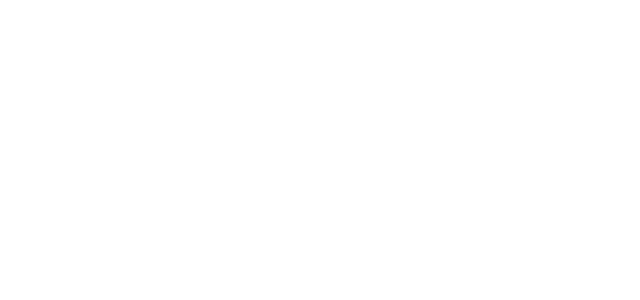
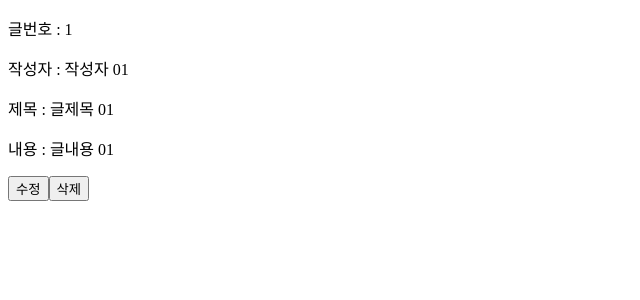
Before and after one commit to wknowpark797/vue2-clone-board, a Vue app in the folder vue-simple-crud/: page /detail/1 in a window 1280 px wide. Shown: the top 300 px of the page, without its empty margins (0-640 px from the left). Built offline with nearby package versions, Linux system fonts and the light colour scheme; the HTML template or start-up script is replaced by a standard one.

Commit message:
[ simple crud ] 상세 화면 추가

```diff
--- /dev/null
+++ b/vue-simple-crud/src/components/DetailComp.vue
@@ -0,0 +1,42 @@
+<template>
+    <div>
+        <p>글번호 : {{ detail.seq }}</p>
+        <p>작성자 : {{ detail.writer }}</p>
+        <p>제목 : {{ detail.title }}</p>
+        <p>내용 : {{ detail.content }}</p>
+
+        <button
+            type="button">
+            수정
+        </button>
+        <button
+            type="button">
+            삭제
+        </button>
+    </div>
+</template>
+
+<script>
+    import data from '@/data';
+
+    export default {
+        name: 'DetailComp',
+        data() {
+            return {
+                seq: -1,
+                detail: {}
+            }
+        },
+        mounted() {
+            this.seq = Number(this.$route.params.seq);
+            this.detail = data.find(item => item.seq === this.seq);
+        },
+        methods: {
+
+        }
+    }
+</script>
+
+<style scoped>
+
+</style>
--- a/vue-simple-crud/src/components/ReadComp.vue
+++ b/vue-simple-crud/src/components/ReadComp.vue
@@ -11,7 +11,8 @@
             <tbody>
                 <tr
                     v-for="item in data"
-                    :key="item.seq">
+                    :key="item.seq"
+                    @click="$router.push(`/detail/${item.seq}`)">
                     <td>{{ item.writer }}</td>
                     <td>{{ item.title }}</td>
                     <td>{{ item.content }}</td>
--- a/vue-simple-crud/src/router/index.js
+++ b/vue-simple-crud/src/router/index.js
@@ -19,6 +19,11 @@
             path: '/create',
             name: 'create',
             component: () => import(/* webpackChunkName: 'create' */ '@/components/CreateComp')
+        },
+        {
+            path: '/detail/:seq',
+            name: 'detail',
+            component: () => import(/* webpackChunkName: 'detail' */ '@/components/DetailComp')
         }
     ]
 })
```
